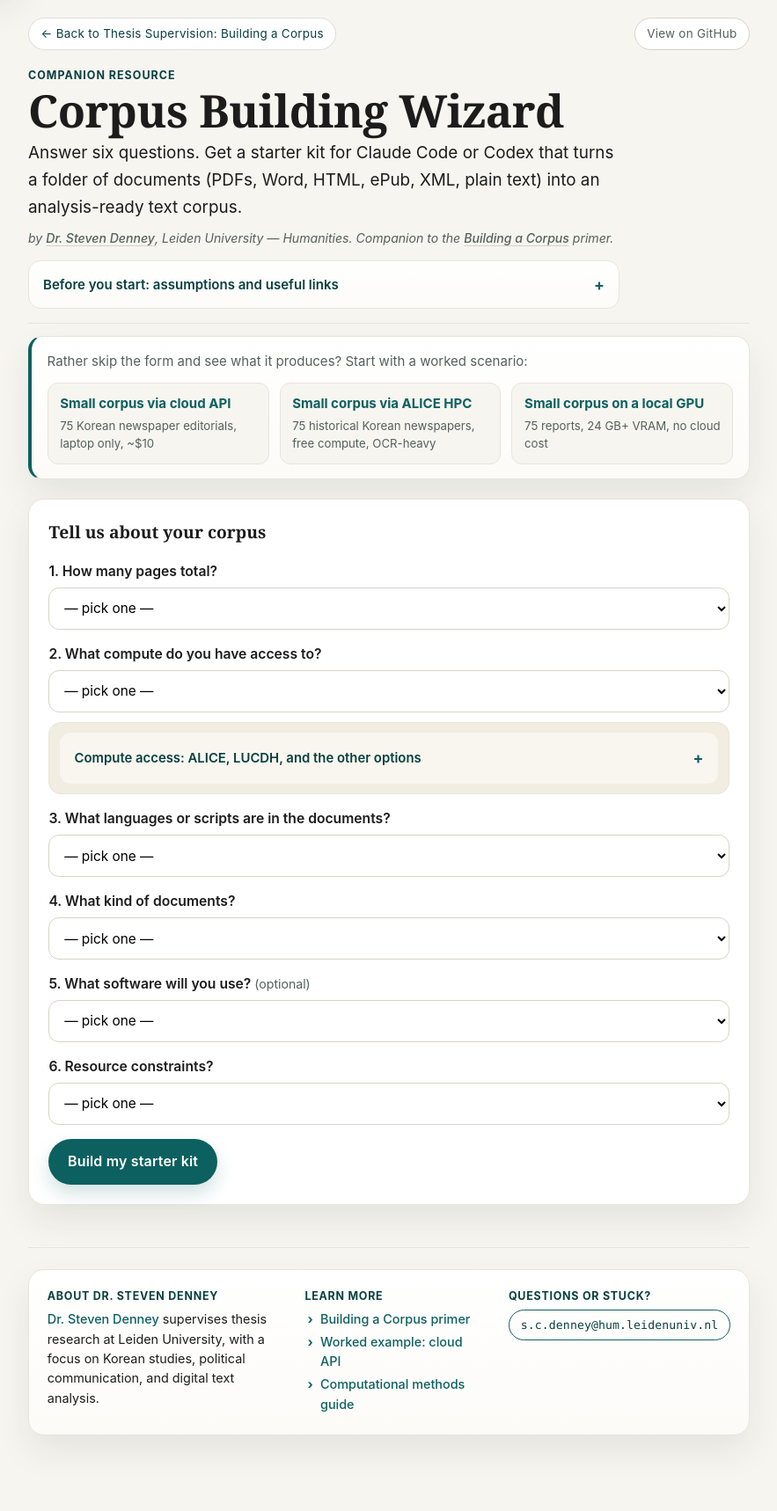
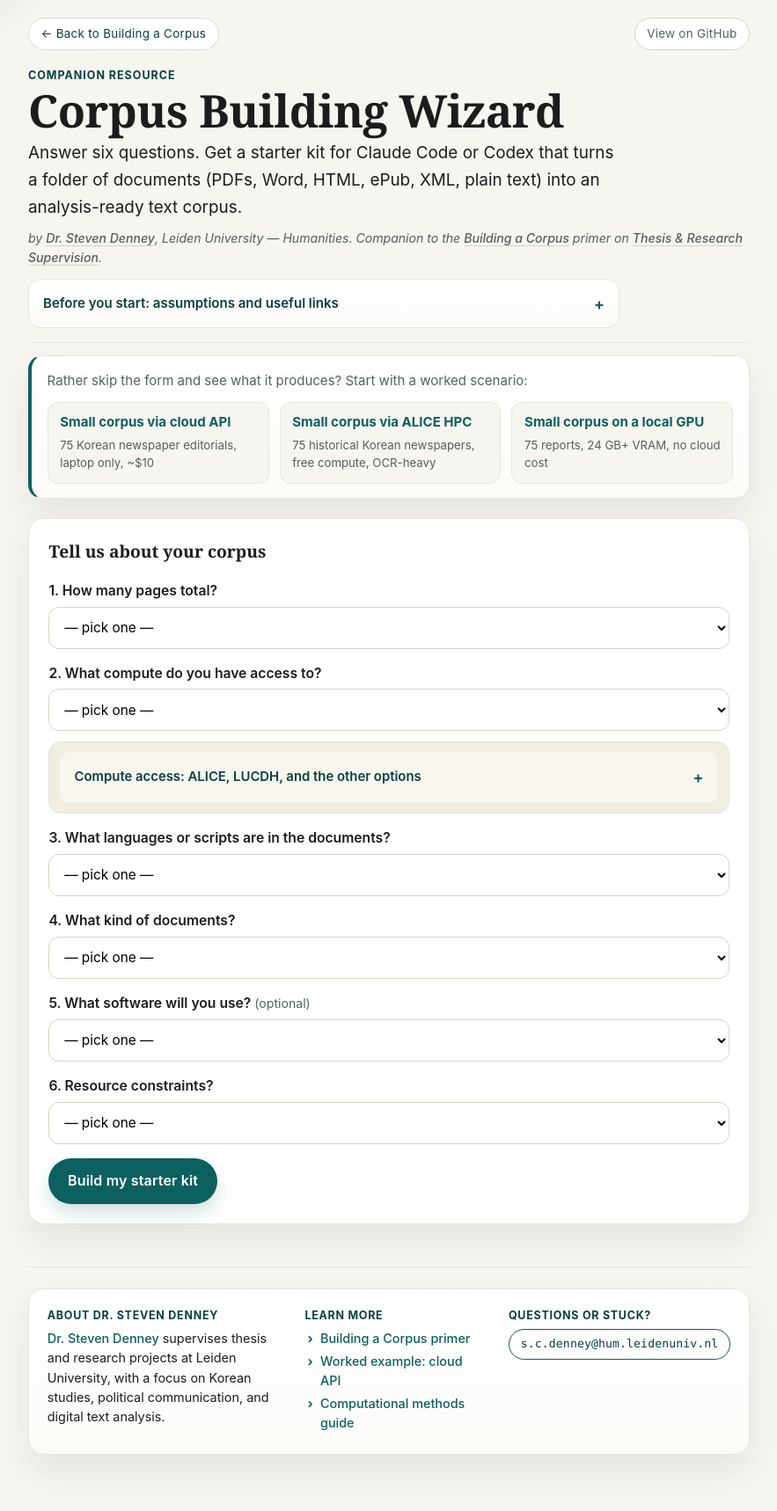
Before and after one commit to scdenney/corpus-building, a Jekyll site: the page index.html, which Jekyll copies as it is, in a window 1280 px wide. Shown: the whole page at 88% size, without its empty margins (198-1081 px from the left). Built offline with Jekyll 4.4.1, drawn with Linux system fonts in a browser that asks for light colours; before the commit the page ends 1696 px from its top, so only the background shows below that.

Commit message:
Align companion branding with supervision site

```diff
--- a/_layouts/default.html
+++ b/_layouts/default.html
@@ -11,7 +11,7 @@
 <a class="skip-link" href="#scenario-main">Skip to scenario content</a>
 
 <div class="top-actions">
-  <a class="context-link" href="https://scdenney.github.io/thesis-supervision/methods/building-a-corpus">← Back to Thesis Supervision: Building a Corpus</a>
+  <a class="context-link" href="https://scdenney.github.io/thesis-supervision/methods/building-a-corpus">← Back to Building a Corpus</a>
   <a class="gh-link" href="https://github.com/scdenney/corpus-building" aria-label="View on GitHub">View on GitHub</a>
 </div>
 
--- a/index.html
+++ b/index.html
@@ -11,7 +11,7 @@
 <a class="skip-link" href="#wizard-main">Skip to the wizard form</a>
 
 <div class="top-actions">
-  <a class="context-link" href="https://scdenney.github.io/thesis-supervision/methods/building-a-corpus">← Back to Thesis Supervision: Building a Corpus</a>
+  <a class="context-link" href="https://scdenney.github.io/thesis-supervision/methods/building-a-corpus">← Back to Building a Corpus</a>
   <a class="gh-link" href="https://github.com/scdenney/corpus-building" aria-label="View on GitHub">View on GitHub</a>
 </div>
 
@@ -22,13 +22,13 @@
   <p class="byline">
     by <a href="https://scdenney.github.io/thesis-supervision/">Dr. Steven Denney</a>,
     Leiden University — Humanities.
-    Companion to the <a href="https://scdenney.github.io/thesis-supervision/methods/building-a-corpus">Building a Corpus</a> primer.
+    Companion to the <a href="https://scdenney.github.io/thesis-supervision/methods/building-a-corpus">Building a Corpus</a> primer on <a href="https://scdenney.github.io/thesis-supervision/">Thesis &amp; Research Supervision</a>.
   </p>
   <details class="more-info">
     <summary>Before you start: assumptions and useful links</summary>
     <div class="more-info-body">
       <p>This is the <strong>computational path</strong> for corpus building — not a beginner's introduction. It assumes you've already thought about what corpus you want and why. Works on PDFs and on other source formats (DOCX, HTML, ePub, XML, plain text) via the <a href="skills/source-file-extraction/SKILL.html">source-file-extraction skill</a>.</p>
-      <p>For the conceptual primer — what a corpus is, planning, selection criteria, ethics, organising files — read <a href="https://scdenney.github.io/thesis-supervision/methods/building-a-corpus">Building a Corpus</a> on <a href="https://scdenney.github.io/thesis-supervision/">Thesis Supervision</a>.</p>
+      <p>For the conceptual primer — what a corpus is, planning, selection criteria, ethics, organising files — read <a href="https://scdenney.github.io/thesis-supervision/methods/building-a-corpus">Building a Corpus</a> on <a href="https://scdenney.github.io/thesis-supervision/">Thesis &amp; Research Supervision</a>.</p>
       <p>New to Claude Code or Codex? The <a href="https://github.com/scdenney/corpus-building#new-to-claude-code-or-codex">README</a> has a curated resource list — Anthropic and OpenAI docs plus practitioner guides.</p>
     </div>
   </details>
@@ -181,7 +181,7 @@
   <div class="footer-inner">
     <div class="footer-col">
       <h4>About Dr. Steven Denney</h4>
-      <p><a href="https://scdenney.github.io/thesis-supervision/">Dr. Steven Denney</a> supervises thesis research at Leiden University, with a focus on Korean studies, political communication, and digital text analysis.</p>
+      <p><a href="https://scdenney.github.io/thesis-supervision/">Dr. Steven Denney</a> supervises thesis and research projects at Leiden University, with a focus on Korean studies, political communication, and digital text analysis.</p>
     </div>
     <div class="footer-col">
       <h4>Learn more</h4>
```
Also changed, not shown: design-review.md (+1 -1 lines), embed/README.md (+2 -2 lines), README.md.
